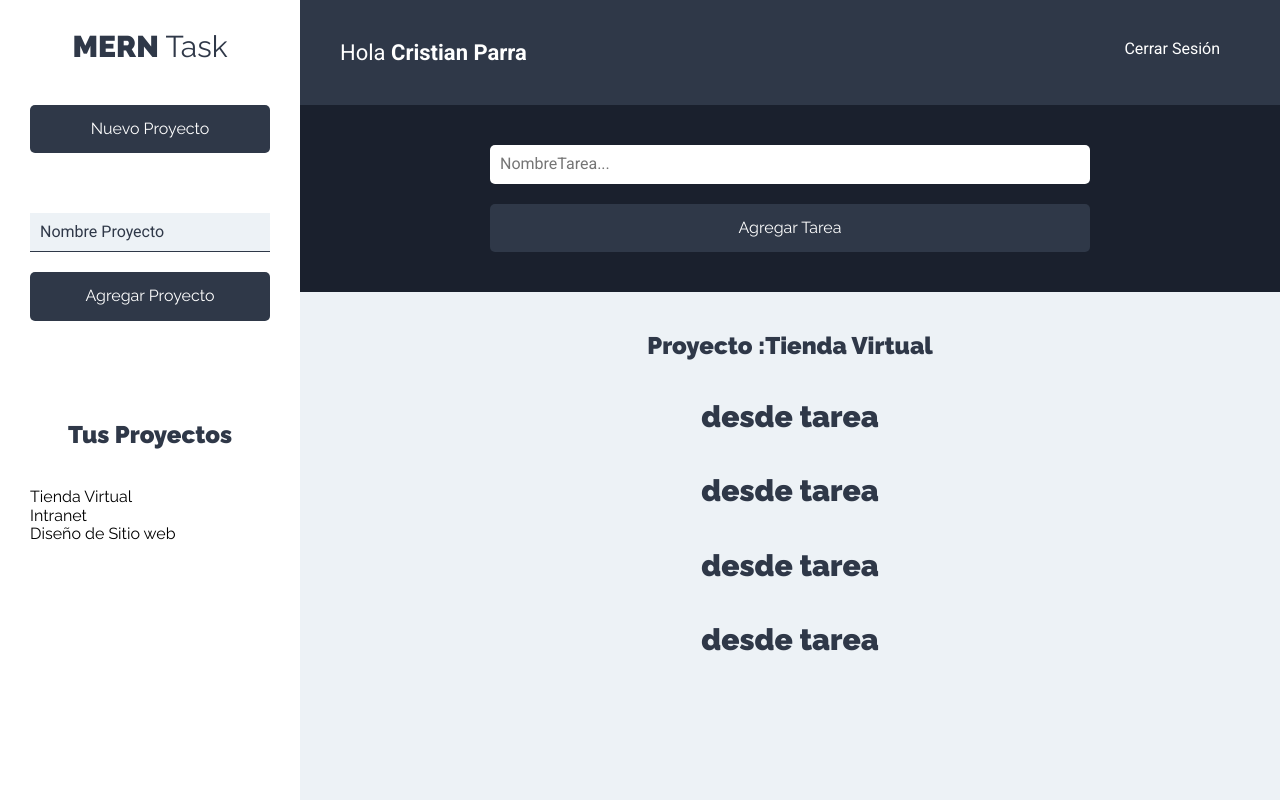
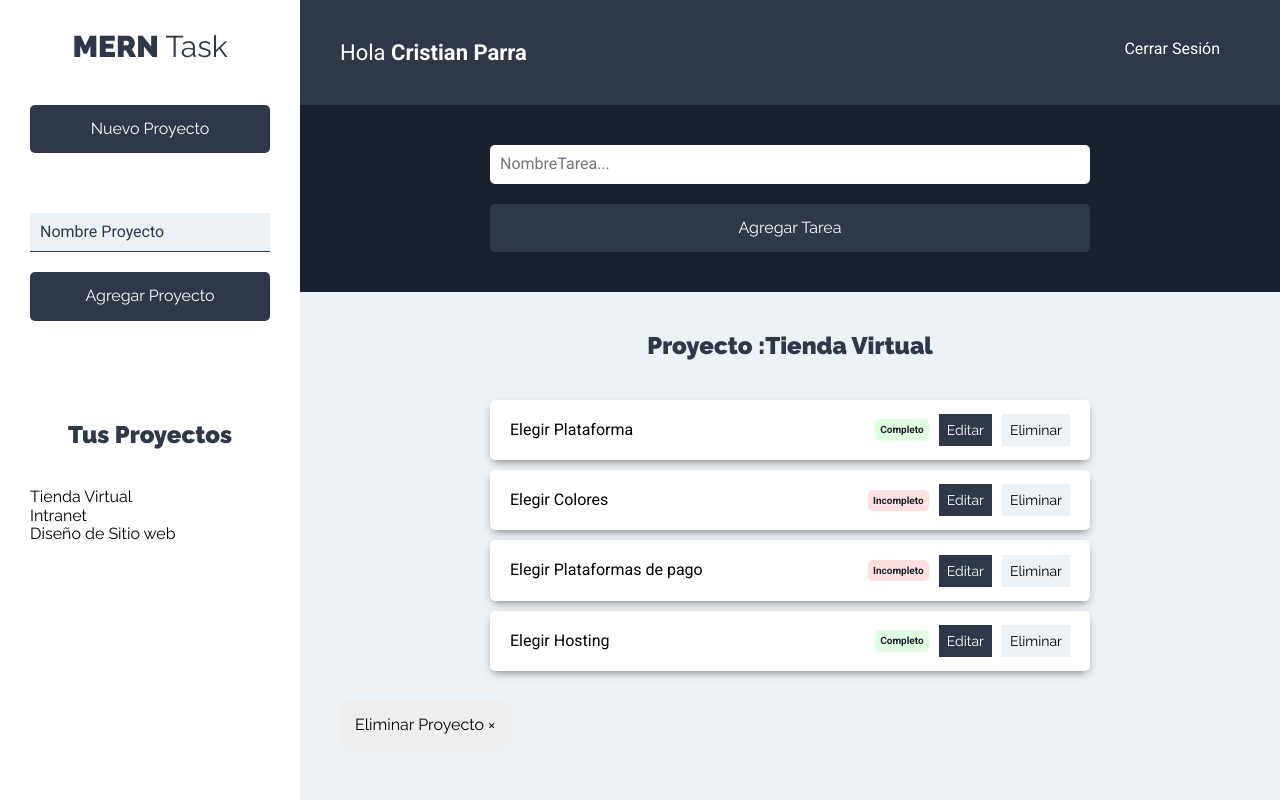
Before and after one commit to cristianaparra/Mern_ToDo, a React (Create React App) app: page /proyectos in a window 1280 px wide. Built offline with nearby package versions, Linux system fonts and the light colour scheme.

Commit message:
intefaz botonoes

```diff
--- a/src/components/tareas/ListadoTareas.js
+++ b/src/components/tareas/ListadoTareas.js
@@ -23,6 +23,10 @@ const ListadoTareas = () => {
                     ))
                 }
             </ul>
+            <button
+            type='button'
+            className='btn btn-eliminar'
+            >Eliminar Proyecto &times;</button>
         </Fragment>
     );
 }
--- a/src/components/tareas/Tarea.js
+++ b/src/components/tareas/Tarea.js
@@ -1,7 +1,41 @@
 import React from 'react';
 
-const Tarea = () => {
-    return (<h1>desde tarea</h1>  );
+const Tarea = ({ tarea }) => {
+    return (
+        <li className='tarea sombra'>
+            <p>{tarea.nombre}</p>
+            <div className='estado'>
+                {tarea.estado
+                    ? (
+                        <button
+                            type='button'
+                            className='completo'
+                        >Completo</button>
+                    )
+                    :
+                    (
+                        <button
+                            type='button'
+                            className='incompleto'
+                        >Incompleto</button>
+                    )
+
+                }
+            </div>
+            <div className='acciones'>
+                <button
+                    type='button'
+                    className='btn btn-primario'
+                >
+                    Editar</button>
+                <button
+                    type='button'
+                    className='btn btn-secundario'
+                >
+                    Eliminar</button>
+            </div>
+        </li>
+    );
 }
 
 export default Tarea;
```
